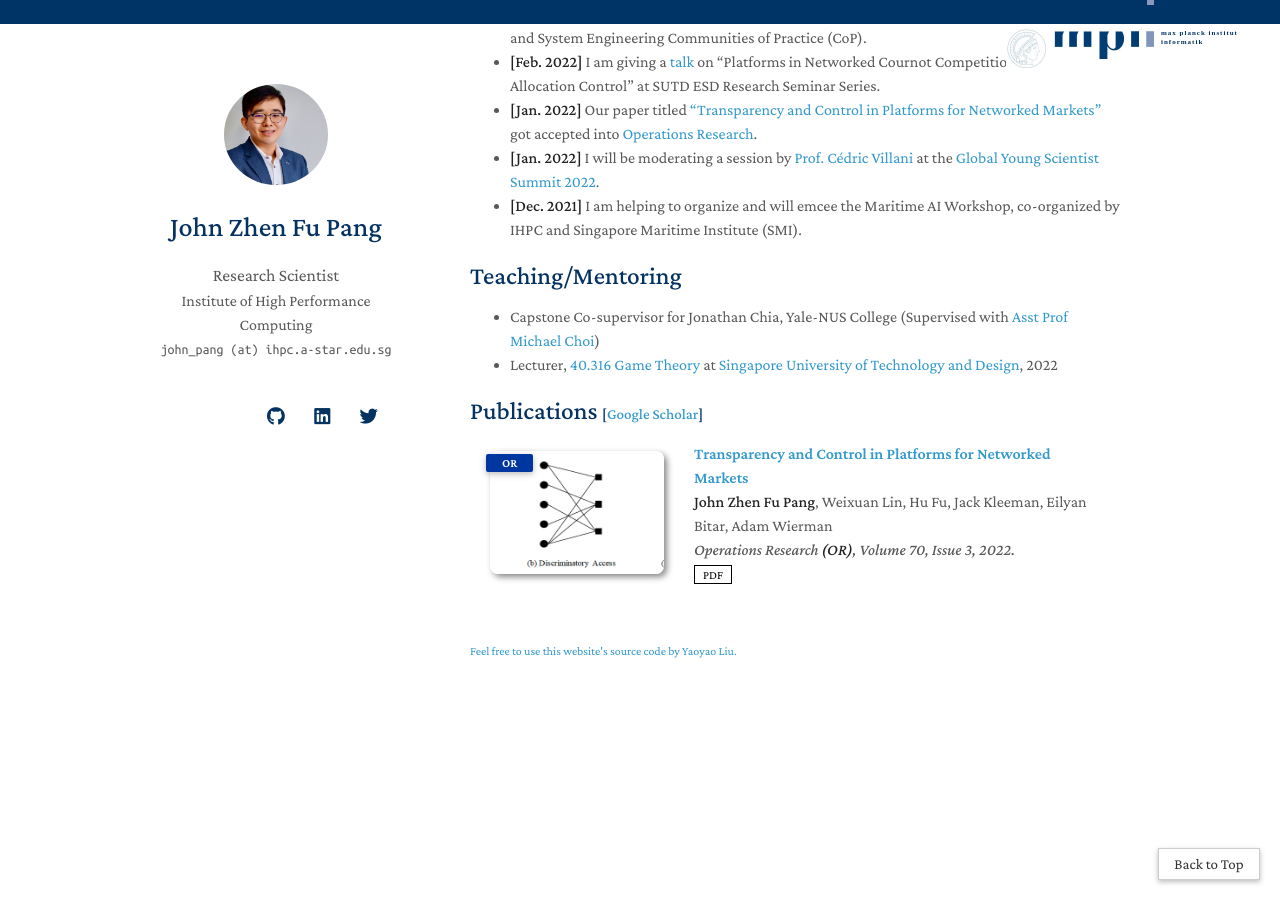
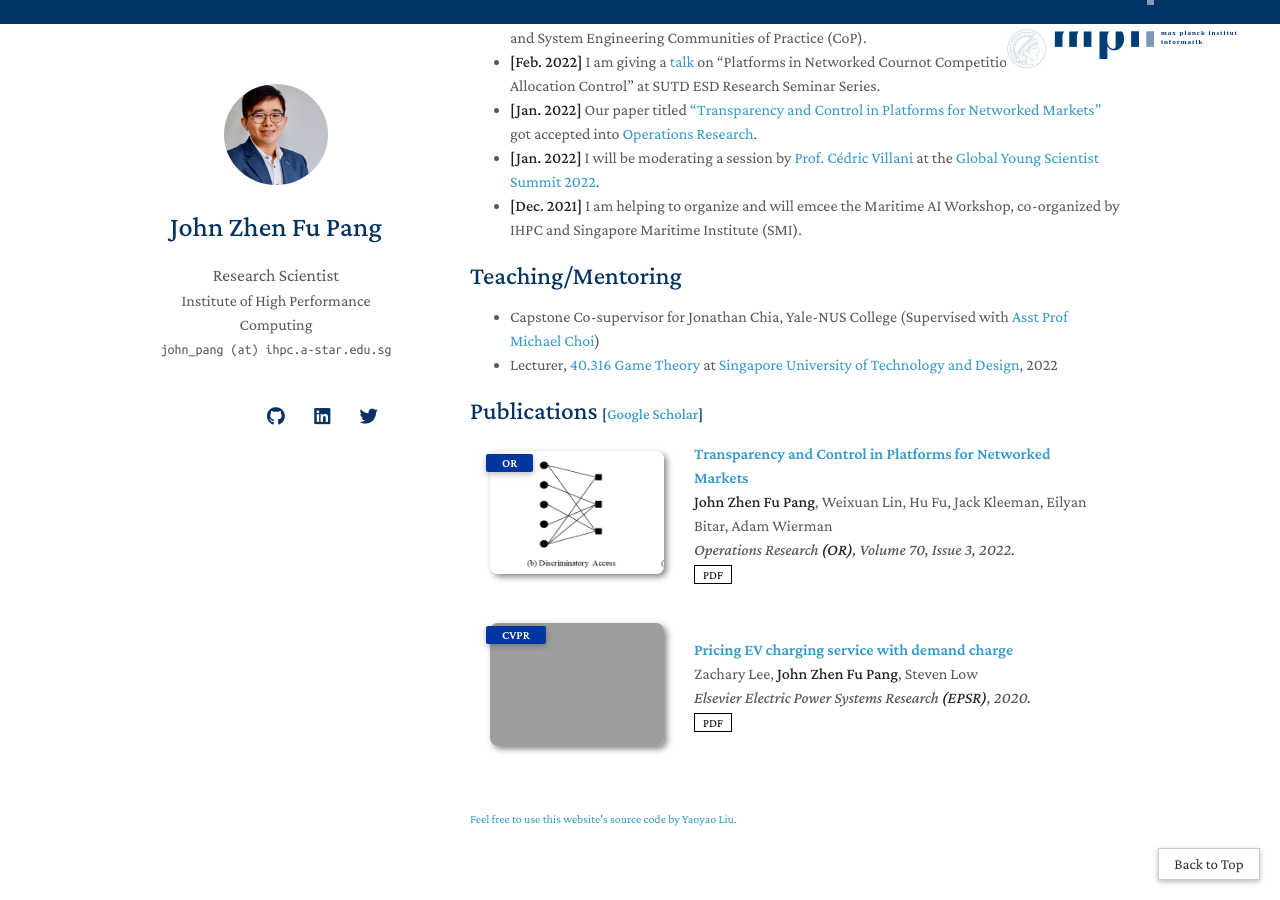
Before and after one commit to j-pang/j-pang.github.io, a Jekyll site: the page built from index.md, in a window 1280 px wide and 900 px high, scrolled down 969 px. Built offline with Jekyll 4.4.1, drawn with Linux system fonts in a browser that asks for light colours; nearby versions of some CDN libraries; a style sheet for code colours, icons or effects is not loaded; our own code applies the rules of GitHub Pages for plain Markdown files; grey boxes are pictures that could not be loaded.

Commit message:
Update index.md

```diff
--- a/index.md
+++ b/index.md
@@ -52,3 +52,23 @@ Outside work, I enjoy spending time with my wife and daughter, playing badminton
   </div>
 </div>
 </li>
+
+  <br>
+
+<li>
+<div class="pub-row">
+  <div class="col-sm-3 abbr" style="position: relative;padding-right: 15px;padding-left: 15px;">
+    <img src="https://img.yliu.de/teaser/mnemonics.png" class="teaser img-fluid z-depth-1">
+            <abbr class="badge">CVPR</abbr>
+  </div>
+  <div id="lee2020epsr" class="col-sm-9" style="position: relative;width: 100%;padding-right: 15px;padding-left: 20px;">
+      <div class="title"><a href="https://par.nsf.gov/servlets/purl/10202834">Pricing EV charging service with demand charge</a></div>
+      <div class="author">Zachary Lee, <strong>John Zhen Fu Pang</strong>, Steven Low</div>
+      <div class="periodical"><em> Elsevier Electric Power Systems Research <strong>(EPSR)</strong>, 2020.</em>
+      </div>
+    <div class="links">
+      <a href="https://par.nsf.gov/servlets/purl/10202834" class="btn btn-sm z-depth-0" role="button" target="_blank" style="font-size:12px;">PDF</a>
+    </div>
+  </div>
+</div>
+</li>
```
